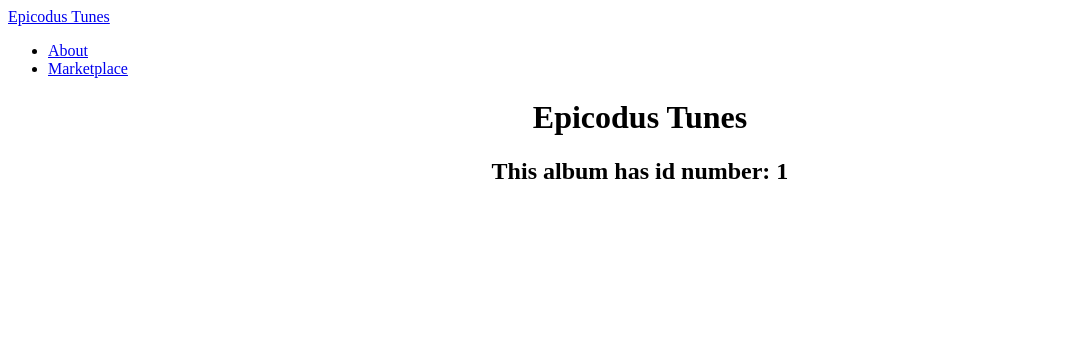
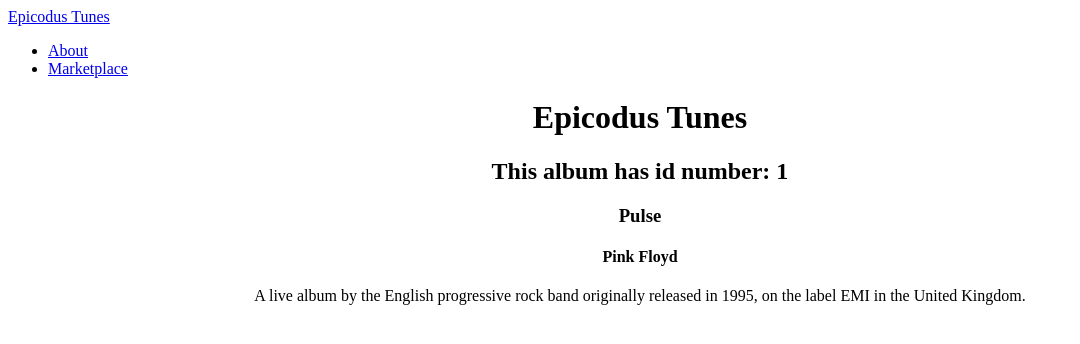
Before and after one commit to developitkris/onlineMarketplace, an Angular app: page /albums/1 in a window 1280 px wide. Shown: the top 344 px of the page, without its empty margins (0-1080 px from the left). Built offline with nearby package versions, Linux system fonts and the light colour scheme.

Commit message:
inject service into multiple components

```diff
--- a/src/app/album-detail/album-detail.component.html
+++ b/src/app/album-detail/album-detail.component.html
@@ -1 +1,7 @@
 <h2>This album has id number: {{albumId}}</h2>
+
+<div>
+  <h3>{{albumToDisplay.title}}</h3>
+  <h4>{{albumToDisplay.artist}}</h4>
+  <p>{{albumToDisplay.description}}</p>
+</div>
--- a/src/app/album-detail/album-detail.component.ts
+++ b/src/app/album-detail/album-detail.component.ts
@@ -2,20 +2,24 @@
 import { ActivatedRoute, Params } from '@angular/router';
 import { Location } from '@angular/common';
 import { Album } from '../album.model';
+import { AlbumService } from '../album.service';
 
 @Component({
   selector: 'app-album-detail',
   templateUrl: './album-detail.component.html',
-  styleUrls: ['./album-detail.component.css']
+  styleUrls: ['./album-detail.component.css'],
+  providers: [AlbumService]
 })
 export class AlbumDetailComponent implements OnInit {
-  albumId: number = null;
+  albumId: number;
+  albumToDisplay: Album;
 
-  constructor(private route: ActivatedRoute, private location: Location) { }
+  constructor(private route: ActivatedRoute, private location: Location, private albumService: AlbumService) {}
 
   ngOnInit() {
     this.route.params.forEach((urlParameters) => {
-    this.albumId = parseInt(urlParameters['id']);
+      this.albumId = parseInt(urlParameters['id']);
     });
+    this.albumToDisplay = this.albumService.getAlbumById(this.albumId);
   }
 }
--- a/src/app/album.service.ts
+++ b/src/app/album.service.ts
@@ -11,5 +11,13 @@
    return ALBUMS;
   }
 
+  getAlbumById(albumId: number){
+    for (var i = 0; i <= ALBUMS.length - 1; i++) {
+      if (ALBUMS[i].id === albumId) {
+        return ALBUMS[i];
+      }
+    }
+  }
+
 
 }
```
